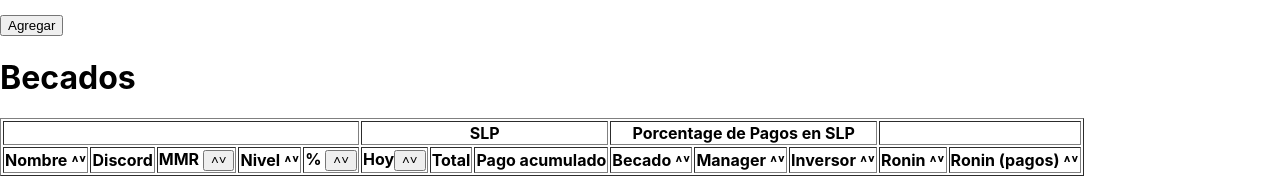
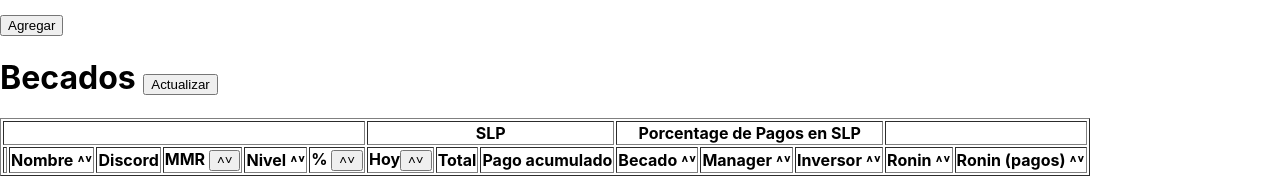
Before and after one commit to Douglas571/scholar-tracker-frontend, a React (Create React App) app: page / in a window 1280 px wide. Shown: the part 606-797 px from the top of the page. Built offline with nearby package versions, Linux system fonts and the light colour scheme; no server answers.

Commit message:
Start adding some actions to scholar-table

```diff
--- a/src/App.jsx
+++ b/src/App.jsx
@@ -11,6 +11,9 @@ const HOST = process.env.REACT_APP_D
 function App() {
     let [ performanceLevels, setPerformanceLevels ] = useState([])
     let [ scholars, setScholars ] = useState([])
+
+    let [ sortTopDown, setSortTopDown ] = useState(false)
+    let [ sortBy, setSortBy ] = useState('')
 
     const updateData = async () => {
         console.groupCollapsed(`APP - Update Data`)
@@ -124,9 +127,6 @@ function App() {
         }
     }
 
-    let [ sortTopDown, setSortTopDown ] = useState(false)
-    let [ sortBy, setSortBy ] = useState('')
-
     const handleScholarsSort = (by) => {
         let newScholars
 
@@ -146,6 +146,47 @@ function App() {
 
     }
 
+    const handleDeleteScholar = async (ronin) => {
+        console.groupCollapsed(`APP - delete scholar`)
+
+        console.log(`delete scholar: ${ronin}`)
+        const res = await fetch(`${HOST}/v2/scholars/${ronin}`, {
+          method: 'delete'
+        })
+
+        updateData()
+
+        console.groupEnd()
+    }
+
+    const handleScholarMark = async (ronin) => {
+        console.groupCollapsed(`APP - Marking scholar`)
+
+        console.log(`Markin ronin: ${ronin}`)
+
+        console.groupEnd()
+
+    }
+
+    const handleInvoqueServerUpdate = async () => {
+        /*
+        await fetch(`${HOST}/updt`, {
+            method: 'get'
+        })
+
+        await updateData()
+        */
+        console.groupCollapsed(`APP - invoque Server update`)
+
+        console.log(`Updating data in server...`)
+
+        console.groupEnd()
+
+    }
+
+
+
+
 
   return (
     <div id='main'>
@@ -154,7 +195,14 @@ function App() {
         <PerformanceLevelsTable data= { performanceLevels } onDelete={ handleDeleteLevel }/>
 
         <ScholarForm onSubmit={ handleNewScholar }/>
-        <ScholarTable data={ scholars } onSort={ handleScholarsSort } sortTopDown={ sortTopDown } sortBy={ sortBy }/>
+        <ScholarTable data={ scholars }
+            onSort={ handleScholarsSort }
+            sortTopDown={ sortTopDown }
+            sortBy={ sortBy }
+
+            onDelete={ handleDeleteScholar }
+            onMark={ handleScholarMark }
+            onUpdate={ handleInvoqueServerUpdate }/>
     </div>
   );
 }
--- a/src/components/scholar-table.jsx
+++ b/src/components/scholar-table.jsx
@@ -1,4 +1,16 @@
-export default function ScholarTable({ data, onSort, sortBy, sortTopDown }) {
+export default function ScholarTable(props) {
+	const {
+		data,
+		onSort,
+		sortBy,
+		sortTopDown,
+
+		onUpdate,
+		onDelete,
+		onMark
+
+	} = props
+
 	let defaultIcon = '˄˅'
 	let selectedIcon = (sortTopDown)? '˅': '˄'
 
@@ -9,13 +21,41 @@ export default function ScholarTable({ data, onSort, sortBy, sortTopDown }) {
 
 	console.groupEnd()
 
+	const handleAction = (evt) => {
+		const { target } = evt
+		const action = target.getAttribute('action')
+		const ronin = target.getAttribute('ronin')
+
+		switch(action) {
+			case 'del':
+				onDelete(ronin)
+				break
+
+			case 'mark':
+				onMark(ronin)
+				break
+
+			case 'update':
+				onUpdate()
+				break
+
+			default:
+				break
+		}
+	}
+
 	let scholarRows = data.map( scholar => {
 		scholar.slp = (scholar.slp)? scholar.slp : {}
 		scholar.mmr = scholar.mmr || {}
 		scholar.slpToPay = (scholar.slpToPay)? scholar.slpToPay : {}
 
 		return (
-			<tr>
+			<tr key={ scholar.ronin }>
+				<td>
+					<button ronin={ scholar.ronin } action="del" onClick= { handleAction }>del</button>
+					<button ronin={ scholar.ronin } action="mark" onClick={ handleAction }>listo</button>
+				</td>
+
 				<td>{ scholar.name }</td>
 				<td>{ scholar.discord }</td>
 				<td>{ scholar.mmr.total }</td>
@@ -40,11 +80,11 @@ export default function ScholarTable({ data, onSort, sortBy, sortTopDown }) {
 
 	return (
 		<div>
-			<h1>Becados</h1>
+			<h1>Becados <button action="update" onClick={ handleAction }>Actualizar</button></h1>
 			<table  border="1">
 				<thead>
 					<tr>
-						<th colSpan='5'></th>
+						<th colSpan='6'></th>
 
 						<th colSpan='3'>SLP</th>
 
@@ -52,6 +92,7 @@ export default function ScholarTable({ data, onSort, sortBy, sortTopDown }) {
 						<th colSpan='2'></th>
 					</tr>
 					<tr>
+						<th></th>
 						<th>Nombre ˄˅</th>
 						<th>Discord</th>
 						<th onClick={ () => onSort('mmr') }>MMR <button>{ (sortBy === 'mmr')? selectedIcon: defaultIcon}</button></th>
```
